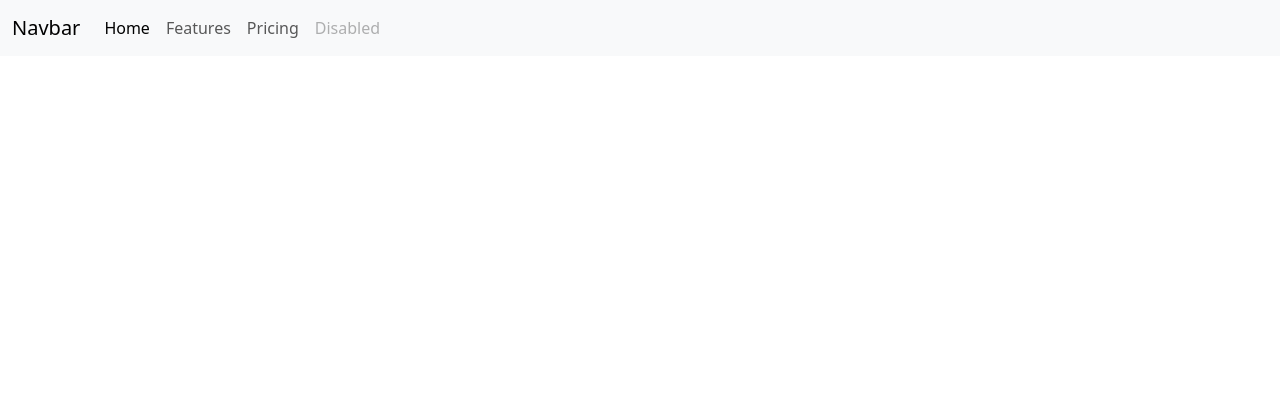
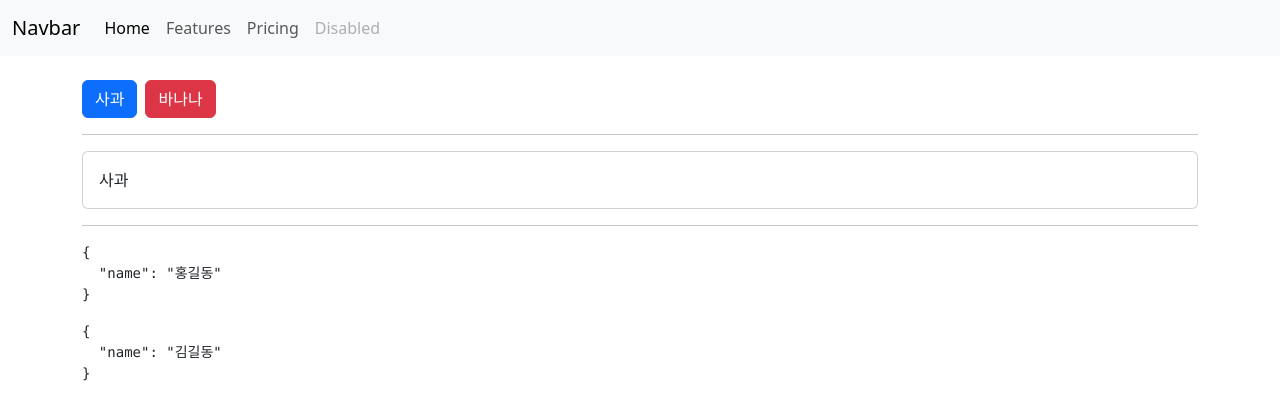
Before and after one commit to sukh115/VueParctice, a Vue app: page / in a window 1280 px wide. Shown: the top 420 px of the page. Built offline with nearby package versions, Linux system fonts and the light colour scheme; no server answers.

Commit message:
feat: DynamicVue + vue기본강의 완강

```diff
--- /dev/null
+++ b/src/components/DynamicApple.vue
@@ -0,0 +1,11 @@
+<template>
+  <div>
+    <AppCard>사과</AppCard>
+  </div>
+</template>
+
+<script setup>
+import AppCard from './AppCard.vue'
+</script>
+
+<style lang="scss" scoped></style>
--- /dev/null
+++ b/src/components/DynamicBanana.vue
@@ -0,0 +1,11 @@
+<template>
+  <div>
+    <AppCard>바나나</AppCard>
+  </div>
+</template>
+
+<script setup>
+import AppCard from './AppCard.vue'
+</script>
+
+<style lang="scss" scoped></style>
--- /dev/null
+++ b/src/components/DynamicComponent.vue
@@ -0,0 +1,24 @@
+<template>
+  <div class="container py-4">
+    <button class="btn btn-primary me-2" @click="changeCurrentComp(DynamicApple)">사과</button>
+    <button class="btn btn-danger" @click="changeCurrentComp(DynamicBanana)">바나나</button>
+    <hr />
+    <component :is="currentComp" />
+    <hr />
+    <pre>{{ obj1 }}</pre>
+    <pre>{{ obj2 }}</pre>
+  </div>
+</template>
+
+<script setup>
+import { ref, shallowRef } from 'vue'
+import DynamicApple from './DynamicApple.vue'
+import DynamicBanana from './DynamicBanana.vue'
+
+const currentComp = shallowRef(DynamicApple)
+const obj1 = ref({ name: '홍길동' })
+const obj2 = ref({ name: '김길동' })
+const changeCurrentComp = (comp) => (currentComp.value = comp)
+</script>
+
+<style lang="scss" scoped></style>
--- a/src/components/TheView.vue
+++ b/src/components/TheView.vue
@@ -1,24 +1,13 @@
 <template>
   <div>
     <main>
-      <div class="container py-4">
-        <ScriptSetup />
-      </div>
+      <DynamicComponent />
     </main>
   </div>
 </template>
 
-<script>
-import ScriptSetup from './ScriptSetup.vue'
-
-export default {
-  components: {
-    ScriptSetup,
-  },
-  setup() {
-    return {}
-  },
-}
+<script setup>
+import DynamicComponent from './DynamicComponent.vue'
 </script>
 
 <style lang="scss" scoped></style>
```
